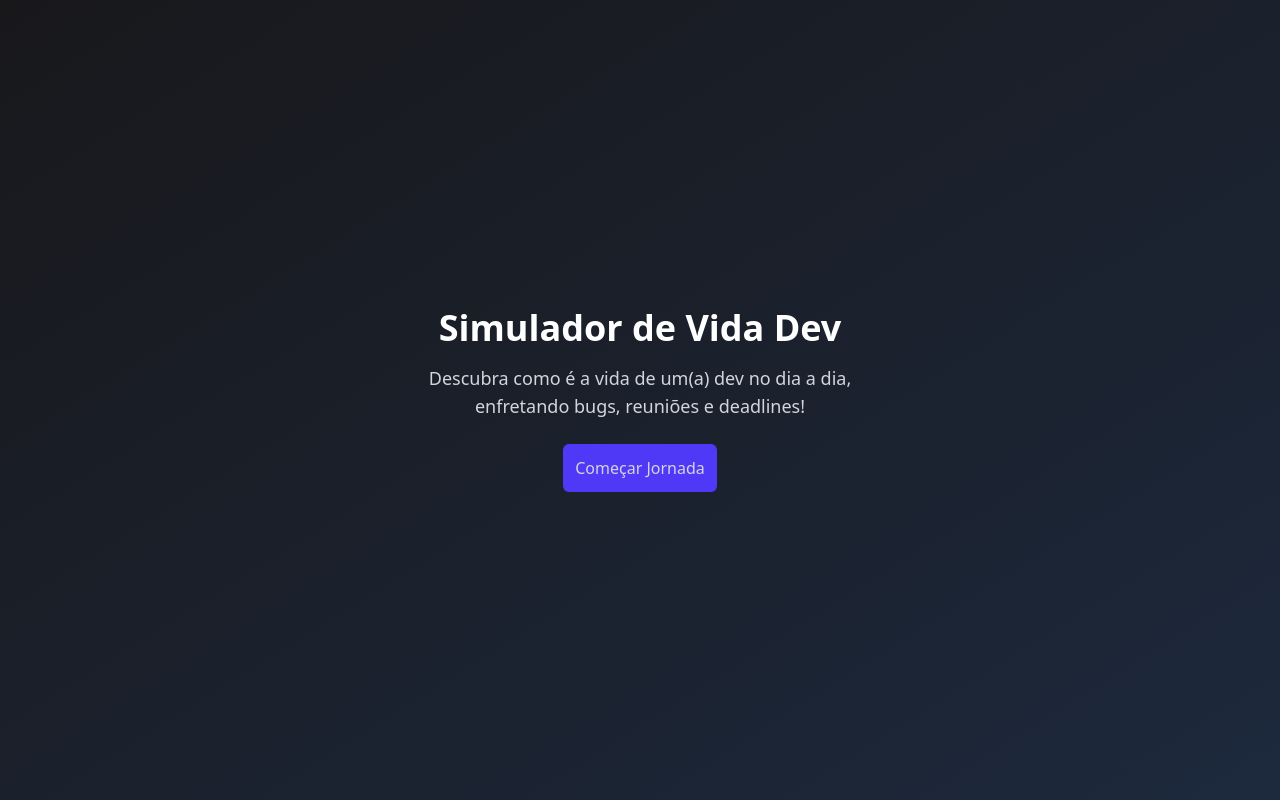
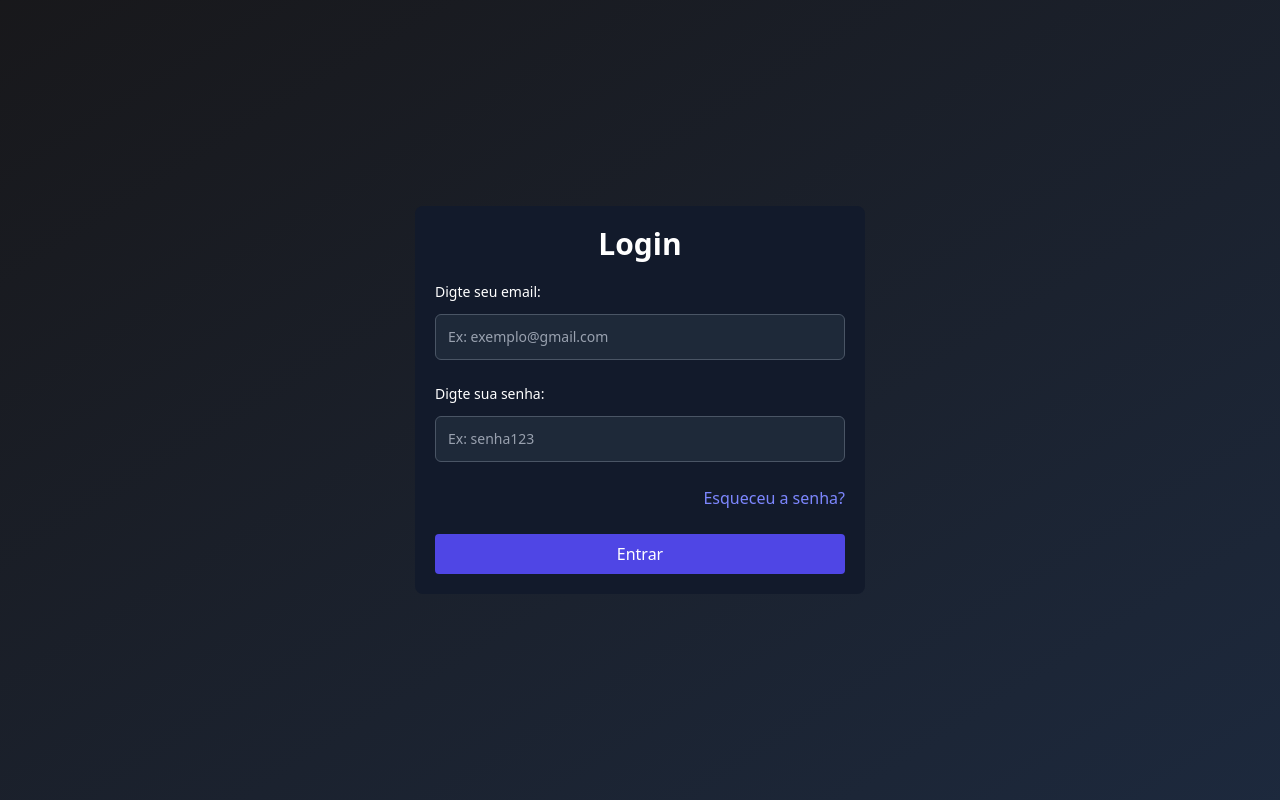
Before and after one commit to nickmenegussi/BugHunter, a React (Vite) app in the folder FrontEnd/: page / in a window 1280 px wide. Built offline with nearby package versions, Linux system fonts and the light colour scheme.

Commit message:
feat: Atualizar dependências e implementar novas rotas para cadastro, login e página de erro

```diff
--- a/FrontEnd/package.json
+++ b/FrontEnd/package.json
@@ -14,7 +14,7 @@
     "lucide-react": "^0.488.0",
     "react": "^19.0.0",
     "react-dom": "^19.0.0",
-    "react-router-dom": "^7.5.0"
+    "react-router-dom": "^7.5.1"
   },
   "devDependencies": {
     "@eslint/js": "^9.21.0",
--- a/FrontEnd/src/App.jsx
+++ b/FrontEnd/src/App.jsx
@@ -1,7 +1,11 @@
 import React from 'react';
 import { BrowserRouter as Router, Routes, Route } from 'react-router-dom';
 import Home from './pages/home';
-import Cadastro from './pages/Cadastro';
+import Cadastro from './pages/auth/Cadastro';
+import PaginaErro from './pages/PaginaErro';
+import Login from './pages/auth/login';
+import Experiences from './pages/Experiences';
+
 // import Cadastro from './pages/cadastro';
 // import Jogo from './pages/jogo';
 // import Status from './pages/status';
@@ -11,13 +15,17 @@ import Cadastro from './pages/Cadastro';
 export default function App() {
   return (
       <Routes>
-        <Route path="/" element={<Home />} />
+        <Route path='/' element={<Login />} />
+        <Route path="/home" element={<Home />} />
         <Route path="/cadastro" element={<Cadastro/>}  />
+        <Route path="/experiences" element={<Experiences/>}  />
+
         {/* <Route path="/cadastro" element={<Cadastro />} />
         <Route path="/jogo" element={<Jogo />} />
         <Route path="/status" element={<Status />} />
         <Route path="/resultado" element={<Resultado />} />
         <Route path="/menuBug" element={<BugFixMenu />} /> */}
+        <Route path="*" element={<PaginaErro />} />
       </Routes>
   );
 }
--- /dev/null
+++ b/FrontEnd/src/pages/Experiences.jsx
@@ -0,0 +1,7 @@
+import React from 'react'
+
+export default function Experiences() {
+  return (
+    <div>Experiences</div>
+  )
+}
--- /dev/null
+++ b/FrontEnd/src/pages/PaginaErro.jsx
@@ -0,0 +1,16 @@
+import { Link } from "react-router-dom";
+
+function PaginaErro(){
+    return (
+        <div className="min-h-screen flex flex-col gap-1 items-center justify-center bg-gradient-to-br from-zinc-900 to-slate-800 text-white">
+            <h1 className="text-5xl font-bold">404</h1>
+            <p className="text-2xl font-medium">Pagina Não Encontrada.</p>
+            <Link to={"/"} className="bg-[#4F46E5] w-40 h-10 flex items-center justify-center text-center rounded-sm mt-5">
+                Voltar para Home
+            </Link>
+        </div>
+
+    )
+}
+
+export default PaginaErro
--- a/FrontEnd/src/pages/Cadastro.jsx
+++ b/FrontEnd/src/pages/auth/Cadastro.jsx
@@ -1,9 +1,11 @@
 import React from 'react'
+import { useNavigate } from 'react-router-dom'
 
 export default function Cadastro() {
+    const navigate = useNavigate()
   return (
     <div className='min-h-screen flex flex-col items-center justify-center bg-gradient-to-br from-zinc-900 to-slate-800 text-white'>
-        <div className='p-6 min-md:w-[450px] h-[570px] max-xl:w-[400px] bg-[#121A2B] rounded-lg shadow-ls'>
+        <div className='p-6 min-md:w-[450px] h-full max-xl:w-[400px] bg-[#121A2B] rounded-lg shadow-ls'>
             <h1 className='text-3xl font-bold text-center'>Cadastro do(a) Dev</h1>
             <div className='text-start mt-5 flex flex-col gap-6'>
                 <label htmlFor="NomeDev" className='block text-sm font-medium flex-col'>
@@ -20,9 +22,11 @@ export default function Cadastro() {
                 </label>
                 <label htmlFor="IdadeDev" className='block text-sm font-medium flex-col'>
                     Digite seu idade:
-                    <input placeholder='Ex: 10' type="number" inputMode='numeric' pattern="[0-9]*" className='mt-3 block w-full rounded-md bg-gray-800 border border-gray-600 text-white placeholder-gray-400 focus:outline-none focus:ring-2 focus:ring-violet-500 focus:border-violet-500 p-3' required/>
+                    <input placeholder='Ex: 10' type="number" inputMode='numeric' maxLength={3} pattern="[0-9]*" className='mt-3 block w-full rounded-md bg-gray-800 border border-gray-600 text-white placeholder-gray-400 focus:outline-none focus:ring-2 focus:ring-violet-500 focus:border-violet-500 p-3' required/>
                 </label>
-                <button className='bg-indigo-600 rounded-sm h-10 cursor-pointer'>Cadastrar</button>
+                <button className='bg-indigo-600 hover:bg-indigo-500 rounded-sm h-10 cursor-pointer' onClick={() => {
+                    navigate('/')
+                }}>Cadastrar</button>
             </div>
         </div>
     </div>
--- /dev/null
+++ b/FrontEnd/src/pages/auth/login.jsx
@@ -0,0 +1,30 @@
+import React from 'react'
+import { Link, useNavigate } from 'react-router-dom'
+
+export default function Login() {
+    const navigate = useNavigate()
+
+  return (
+    <div className='min-h-screen flex flex-col bg-gradient-to-br from-zinc-900 to-slate-800 text-white p-4 justify-center items-center'>
+        <div className='p-5 min-md:w-[450px] h-full rounded-lg bg-[#121A2B] max-xl:w-[400px]'>
+            <h1 className='font-bold text-3xl text-center'>Login</h1>
+            <div className='text-start mt-5 flex flex-col gap-6'>
+                <label className='text-sm font-medium '>
+                    Digte seu email:
+                    <input type="text" required placeholder='Ex: exemplo@gmail.com' className='mt-3 block w-full rounded-md bg-gray-800 border border-gray-600 text-white placeholder-gray-400 focus:outline-none focus:ring-2 focus:ring-violet-500 focus:border-violet-500 p-3' />
+                </label>
+                <label className='text-sm font-medium'>
+                    Digte sua senha:
+                    <input type="password" required placeholder='Ex: senha123' className='mt-3 block w-full rounded-md bg-gray-800 border border-gray-600 text-white placeholder-gray-400 focus:outline-none focus:ring-2 focus:ring-violet-500 focus:border-violet-500 p-3' />
+                </label>
+                <Link to='/ForgottenPassword' className='text-end text-indigo-400 hover:text-white'>
+                    Esqueceu a senha?
+                </Link>
+                <button className='bg-[#4F46E5] hover:bg-indigo-500 rounded-sm h-10 cursor-pointer' onClick={() => {
+                    navigate('/home')
+                }}>Entrar</button>
+            </div>
+        </div>
+    </div>
+  )
+}
--- a/FrontEnd/src/pages/home.jsx
+++ b/FrontEnd/src/pages/home.jsx
@@ -6,7 +6,7 @@ export default function home() {
     <div className='min-h-screen flex flex-col items-center justify-center bg-gradient-to-br from-zinc-900 to-slate-800  text-white p-4'>
       <h1 className='text-4xl font-bold text-center mb-4'>Simulador de Vida Dev</h1>
       <p className='text-lg text-gray-300 mb-6 text-center max-w-md'>Descubra como é a vida de um(a) dev no dia a dia, enfretando bugs, reuniões e deadlines!</p>
-      <Link to={'/cadastro'} className='bg-indigo-600 hover:bg-indigo-500 rounded-md p-3 text-gray-300 cursor-pointer'>
+      <Link to={'/Experiences'} className='bg-indigo-600 hover:bg-indigo-500 rounded-md p-3 text-gray-300 cursor-pointer'>
         Começar Jornada
       </Link>
     </div>
```
Also changed, not shown: 1 other file (tests, documents, lock files or other folders).
